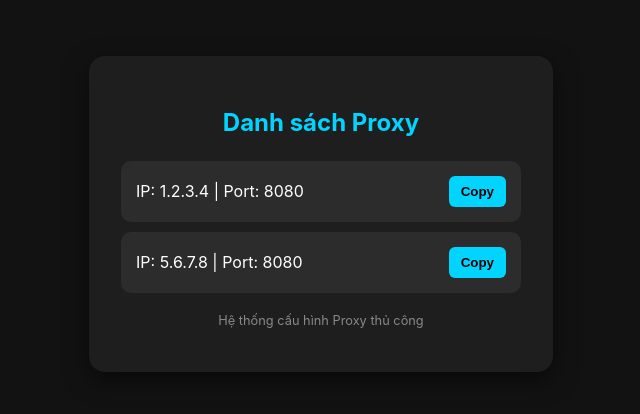
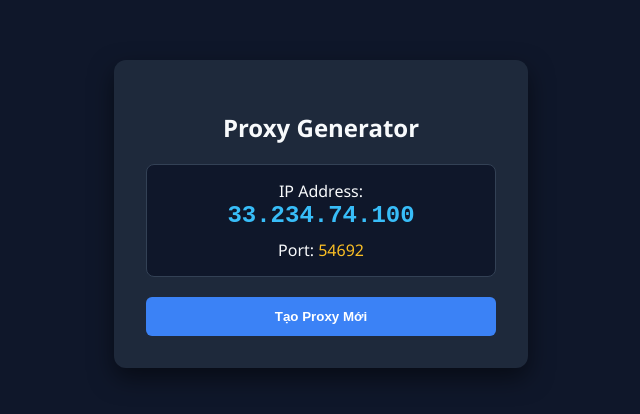
Before and after one commit to Khoi-star/index, a plain HTML site: page index.html in a window 1280 px wide. Shown: the part 186-600 px from the top of the page, without its empty margins (319-959 px from the left). Drawn offline with Linux system fonts and the light colour scheme.

Commit message:
Update index.html

```diff
--- a/index.html
+++ b/index.html
@@ -2,35 +2,43 @@
 <html lang="vi">
 <head>
     <meta charset="UTF-8">
-    <meta name="viewport" content="width=device-width, initial-scale=1.0">
-    <title>Proxy Control</title>
+    <title>Proxy Generator Pro</title>
     <style>
-        body { background-color: #121212; color: #ffffff; font-family: -apple-system, BlinkMacSystemFont, "Segoe UI", Roboto, sans-serif; display: flex; justify-content: center; align-items: center; height: 100vh; margin: 0; }
-        .container { background-color: #1e1e1e; padding: 2rem; border-radius: 16px; width: 90%; max-width: 400px; box-shadow: 0 8px 24px rgba(0,0,0,0.5); }
-        h2 { text-align: center; color: #00d4ff; margin-bottom: 1.5rem; }
-        .proxy-item { background: #2c2c2c; padding: 15px; margin-bottom: 10px; border-radius: 10px; display: flex; justify-content: space-between; align-items: center; }
-        .btn-copy { background: #00d4ff; border: none; padding: 8px 12px; border-radius: 6px; color: #000; font-weight: bold; cursor: pointer; }
+        body { background-color: #0f172a; color: #f8fafc; font-family: 'Segoe UI', sans-serif; display: flex; justify-content: center; align-items: center; height: 100vh; margin: 0; }
+        .panel { background: #1e293b; padding: 2rem; border-radius: 12px; box-shadow: 0 10px 25px rgba(0,0,0,0.5); width: 350px; text-align: center; }
+        .data-box { background: #0f172a; padding: 15px; border-radius: 8px; margin: 20px 0; border: 1px solid #334155; }
+        .ip-text { color: #38bdf8; font-size: 1.5rem; font-weight: bold; font-family: monospace; }
+        button { background: #3b82f6; color: white; border: none; padding: 12px 24px; border-radius: 6px; cursor: pointer; font-weight: bold; width: 100%; }
+        button:hover { background: #2563eb; }
     </style>
 </head>
 <body>
 
-<div class="container">
-    <h2>Danh sách Proxy</h2>
+<div class="panel">
+    <h2>Proxy Generator</h2>
+    <div class="data-box">
+        <div>IP Address:</div>
+        <div id="ip" class="ip-text">---</div>
+        <div style="margin-top:10px">Port: <span id="port" style="color:#fbbf24">---</span></div>
+    </div>
+    <button onclick="generateProxy()">Tạo Proxy Mới</button>
+</div>
 
-    <div class="proxy-item">
-        <span>IP: 1.2.3.4 | Port: 8080</span>
-        <button class="btn-copy" onclick="alert('Đã copy 1.2.3.4')">Copy</button>
-    </div>
+<script>
+    function generateProxy() {
+        // Tạo IP ngẫu nhiên
+        const octet = () => Math.floor(Math.random() * 256);
+        const ip = `${octet()}.${octet()}.${octet()}.${octet()}`;
 
-    <div class="proxy-item">
-        <span>IP: 5.6.7.8 | Port: 8080</span>
-        <button class="btn-copy" onclick="alert('Đã copy 5.6.7.8')">Copy</button>
-    </div>
+        // Tạo Port ngẫu nhiên từ 1024 đến 65535
+        const port = Math.floor(Math.random() * (65535 - 1024 + 1)) + 1024;
 
-    <p style="font-size: 0.8rem; color: #888; text-align: center; margin-top: 20px;">
-        Hệ thống cấu hình Proxy thủ công
-    </p>
-</div>
+        document.getElementById('ip').innerText = ip;
+        document.getElementById('port').innerText = port;
+    }
+    // Chạy lần đầu
+    generateProxy();
+</script>
 
 </body>
 </html>
```
